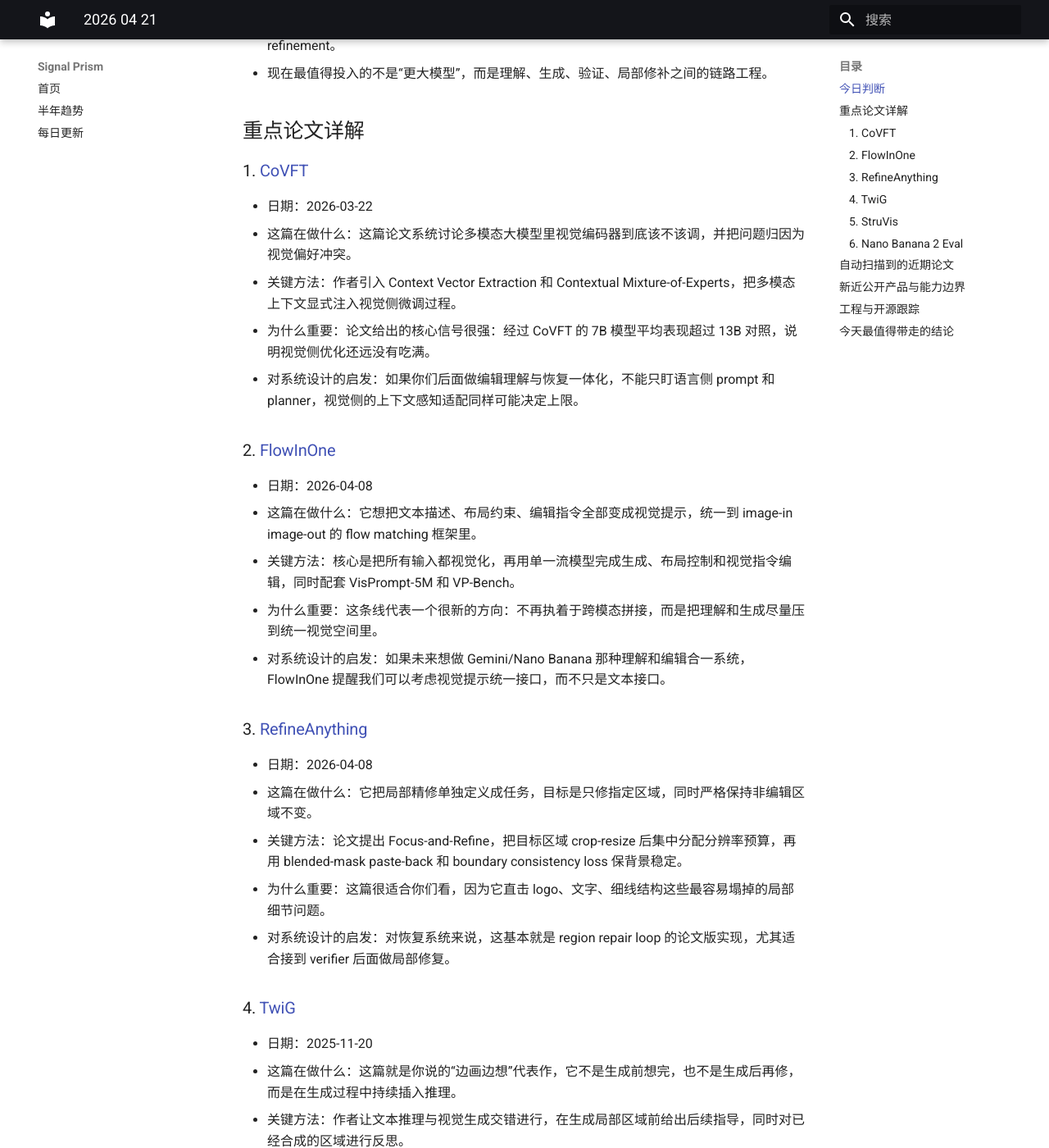
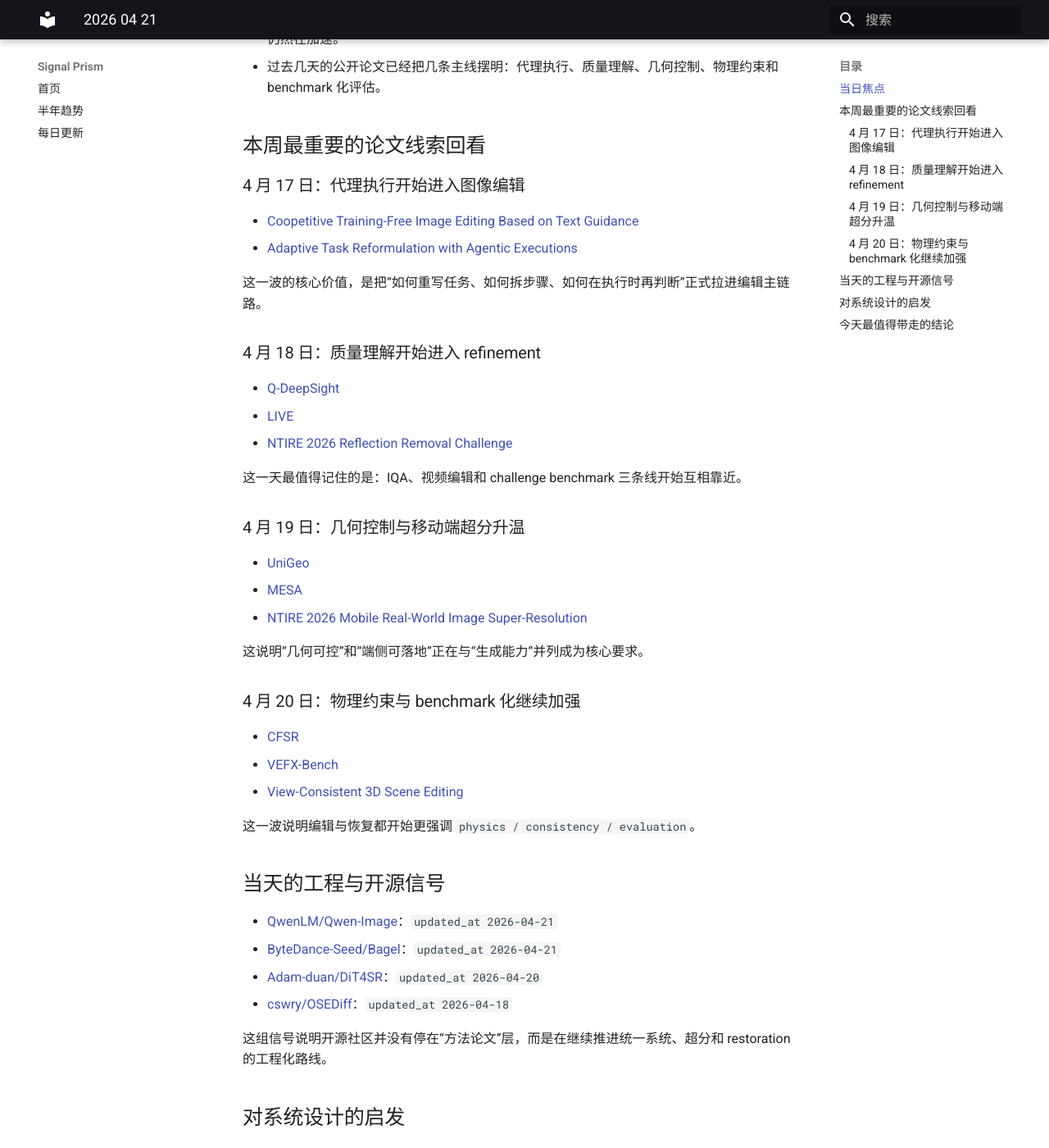
Before and after one commit to JacobLiuC/img_restoration, an MkDocs documentation site: the page built from public_docs/daily_updates/2026-04-21.md, in a window 1280 px wide and 1400 px high, scrolled down 749 px. Shown: the whole window at 82% size. Built offline with MkDocs 1.6.1 and Material for MkDocs 9.7.7, drawn with Linux system fonts in a browser that asks for light colours; some of the changed text lies outside the part shown.

Commit message:
Rewrite 2026-04-21 public brief

```diff
--- a/public_docs/daily_updates/2026-04-21.md
+++ b/public_docs/daily_updates/2026-04-21.md
@@ -1,102 +1,86 @@
 <section class="report-hero brief-hero reveal-on-scroll">
   <div class="hero-kicker">Research Brief</div>
   <h1 class="report-title">每日观察 - 2026-04-21</h1>
-  <p class="report-subtitle">围绕当天最值得关注的论文、产品与工程信号展开说明，并解释它们对图像编辑与恢复方向的意义。</p>
+  <p class="report-subtitle">截至 4 月 21 日晚，这一轮公开信号开始从“单篇论文爆点”转向“周度收束”：编辑、恢复和开源仓库同时指向同一个结论，系统整合能力已经比单一模型能力更重要。</p>
   <div class="report-stats">
-    <div><span>重点</span><strong>论文 / 产品 / 工程</strong></div>
-    <div><span>形式</span><strong>每日观察</strong></div>
-    <div><span>主题</span><strong>关键变化与影响</strong></div>
+    <div><span>主线</span><strong>Weekly Convergence</strong></div>
+    <div><span>重点</span><strong>开源 / 统一系统 / 周度判断</strong></div>
+    <div><span>日期</span><strong>2026-04-21</strong></div>
   </div>
 </section>
 
 <section class="glance-strip reveal-on-scroll">
   <article class="glance-card">
-    <span>今日主线</span>
-    <strong>多轮编辑正在吃掉传统 restoration 的边界</strong>
-    <p>从 Nano Banana 2 替代 restoration 的评测，到 region refinement 和 process reasoning，系统边界正在重写。</p>
+    <span>当天变化</span>
+    <strong>周度信号开始收束到“系统整合”</strong>
+    <p>从 17 到 20 日的论文变化叠加到 21 日的开源动态，结论越来越一致：统一系统比单一模块更重要。</p>
   </article>
   <article class="glance-card">
-    <span>你最该看</span>
-    <strong>CoVFT / FlowInOne / RefineAnything</strong>
-    <p>这三篇分别对应视觉微调上限、理解生成统一接口和局部精修闭环。</p>
+    <span>最值得看</span>
+    <strong>Qwen-Image / Bagel / 过去四天的新论文</strong>
+    <p>当天新的论文密度不高，但开源仓库活跃和过去几天的方法变化已经足够形成一轮清晰判断。</p>
   </article>
   <article class="glance-card">
-    <span>今天的判断</span>
-    <strong>更强的不只是模型，而是链路</strong>
-    <p>真正拉开差距的是 parser、planner、verifier 和 region repair loop 的协同，而不是单一模型大小。</p>
+    <span>当天判断</span>
+    <strong>该从“做模型”转向“做系统”了</strong>
+    <p>这一周的变化叠加后，最重要的问题已经不是 backbone 选谁，而是 parser、planner、verifier 和 repair loop 怎么协同。</p>
   </article>
 </section>
 
-## 今日判断
+## 当日焦点
 
-- 图像编辑继续从单次提示转向多轮会话式工作流。
-- 真实性约束正在从结果打分转向过程控制和局部修复。
-- 通用编辑模型已经可以覆盖一部分 restoration，但前提是有明确 fidelity constraints 和迭代 refinement。
-- 现在最值得投入的不是“更大模型”，而是理解、生成、验证、局部修补之间的链路工程。
+- 4 月 21 日当天新增论文密度不算最高，但开源侧更新让这一周的方向更清楚了。
+- [QwenLM/Qwen-Image](https://github.com/QwenLM/Qwen-Image) 和 [ByteDance-Seed/Bagel](https://github.com/ByteDance-Seed/Bagel) 在仓库层面保持活跃，说明统一多模态路线仍然在加速。
+- 过去几天的公开论文已经把几条主线摆明：代理执行、质量理解、几何控制、物理约束和 benchmark 化评估。
 
-## 重点论文详解
+## 本周最重要的论文线索回看
 
-### 1. [CoVFT](https://arxiv.org/abs/2603.21077)
+### 4 月 17 日：代理执行开始进入图像编辑
 
-- 日期：2026-03-22
-- 这篇在做什么：这篇论文系统讨论多模态大模型里视觉编码器到底该不该调，并把问题归因为视觉偏好冲突。
-- 关键方法：作者引入 Context Vector Extraction 和 Contextual Mixture-of-Experts，把多模态上下文显式注入视觉侧微调过程。
-- 为什么重要：论文给出的核心信号很强：经过 CoVFT 的 7B 模型平均表现超过 13B 对照，说明视觉侧优化还远没有吃满。
-- 对系统设计的启发：如果你们后面做编辑理解与恢复一体化，不能只盯语言侧 prompt 和 planner，视觉侧的上下文感知适配同样可能决定上限。
+- [Coopetitive Training-Free Image Editing Based on Text Guidance](https://arxiv.org/abs/2604.15948v1)
+- [Adaptive Task Reformulation with Agentic Executions](https://arxiv.org/abs/2604.15917v1)
 
-### 2. [FlowInOne](https://arxiv.org/abs/2604.06757)
+这一波的核心价值，是把“如何重写任务、如何拆步骤、如何在执行时再判断”正式拉进编辑主链路。
 
-- 日期：2026-04-08
-- 这篇在做什么：它想把文本描述、布局约束、编辑指令全部变成视觉提示，统一到 image-in image-out 的 flow matching 框架里。
-- 关键方法：核心是把所有输入都视觉化，再用单一流模型完成生成、布局控制和视觉指令编辑，同时配套 VisPrompt-5M 和 VP-Bench。
-- 为什么重要：这条线代表一个很新的方向：不再执着于跨模态拼接，而是把理解和生成尽量压到统一视觉空间里。
-- 对系统设计的启发：如果未来想做 Gemini/Nano Banana 那种理解和编辑合一系统，FlowInOne 提醒我们可以考虑视觉提示统一接口，而不只是文本接口。
+### 4 月 18 日：质量理解开始进入 refinement
 
-### 3. [RefineAnything](https://arxiv.org/abs/2604.06870)
+- [Q-DeepSight](https://arxiv.org/abs/2604.16858v1)
+- [LIVE](https://arxiv.org/abs/2604.17021v1)
+- [NTIRE 2026 Reflection Removal Challenge](https://arxiv.org/abs/2604.10321v2)
 
-- 日期：2026-04-08
-- 这篇在做什么：它把局部精修单独定义成任务，目标是只修指定区域，同时严格保持非编辑区域不变。
-- 关键方法：论文提出 Focus-and-Refine，把目标区域 crop-resize 后集中分配分辨率预算，再用 blended-mask paste-back 和 boundary consistency loss 保背景稳定。
-- 为什么重要：这篇很适合你们看，因为它直击 logo、文字、细线结构这些最容易塌掉的局部细节问题。
-- 对系统设计的启发：对恢复系统来说，这基本就是 region repair loop 的论文版实现，尤其适合接到 verifier 后面做局部修复。
+这一天最值得记住的是：IQA、视频编辑和 challenge benchmark 三条线开始互相靠近。
 
-### 4. [TwiG](https://arxiv.org/abs/2511.16671)
+### 4 月 19 日：几何控制与移动端超分升温
 
-- 日期：2025-11-20
-- 这篇在做什么：这篇就是你说的“边画边想”代表作，它不是生成前想完，也不是生成后再修，而是在生成过程中持续插入推理。
-- 关键方法：作者让文本推理与视觉生成交错进行，在生成局部区域前给出后续指导，同时对已经合成的区域进行反思。
-- 为什么重要：这条路对 agentic editing 很关键，因为它意味着 planning、generation、reflection 可以在同一条链里滚动发生。
-- 对系统设计的启发：如果你们要超过 Nano Banana，最值得学的不是单次提示增强，而是把 reasoning 嵌进生成过程本身。
+- [UniGeo](https://arxiv.org/abs/2604.17565v1)
+- [MESA](https://arxiv.org/abs/2604.17390v1)
+- [NTIRE 2026 Mobile Real-World Image Super-Resolution](https://arxiv.org/abs/2604.17306v1)
 
-### 5. [StruVis](https://arxiv.org/abs/2603.06032)
+这说明“几何可控”和“端侧可落地”正在与“生成能力”并列成为核心要求。
 
-- 日期：2026-03-06
-- 这篇在做什么：这篇走的是另一条“边想边画”路线：不直接生成中间图，而是先生成结构化视觉表示来帮助推理。
-- 关键方法：它用 structured vision 作为中间 reasoning state，让 MLLM 在纯文本推理里也能感知视觉结构。
-- 为什么重要：这代表另一种更省算力的路线，不一定非要真的出中间图，也可以先出结构化视觉草图。
-- 对系统设计的启发：如果你们担心多轮生成太贵，可以把显式中间图换成结构化中间状态，先做 cheap planning 再做 expensive rendering。
+### 4 月 20 日：物理约束与 benchmark 化继续加强
 
-### 6. [Nano Banana 2 Eval](https://arxiv.org/abs/2604.03061)
+- [CFSR](https://arxiv.org/abs/2604.18032v1)
+- [VEFX-Bench](https://arxiv.org/abs/2604.16272v2)
+- [View-Consistent 3D Scene Editing](https://arxiv.org/abs/2604.17801v1)
 
-- 日期：2026-04-03
-- 这篇在做什么：这篇论文正面回答通用图像编辑模型能不能替代传统 restoration，它直接拿 Nano Banana 2 做系统评测。
-- 关键方法：论文强调 concise prompt 加 fidelity constraints 的重要性，并在多类退化、多种场景下和传统 restoration 方法对比。
-- 为什么重要：结论很直接：在 full-reference 指标上表现非常强，感知质量也有竞争力，但对 prompt 很敏感，而且常常需要迭代 refinement。
-- 对系统设计的启发：这基本证明了“编辑大模型 + 指令 + 迭代控制”能吃到 restoration 的一大块空间，但也说明 verifier、prompt parser 和 refinement loop 不能省。
+这一波说明编辑与恢复都开始更强调 `physics / consistency / evaluation`。
 
-## 自动扫描到的近期论文
+## 当天的工程与开源信号
 
+- [QwenLM/Qwen-Image](https://github.com/QwenLM/Qwen-Image)：`updated_at 2026-04-21`
+- [ByteDance-Seed/Bagel](https://github.com/ByteDance-Seed/Bagel)：`updated_at 2026-04-21`
+- [Adam-duan/DiT4SR](https://github.com/Adam-duan/DiT4SR)：`updated_at 2026-04-20`
+- [cswry/OSEDiff](https://github.com/cswry/OSEDiff)：`updated_at 2026-04-18`
 
-## 新近公开产品与能力边界
+这组信号说明开源社区并没有停在“方法论文”层，而是在继续推进统一系统、超分和 restoration 的工程化路线。
 
+## 对系统设计的启发
 
-## 工程与开源跟踪
-
+1. 每日日报不应该只记论文标题，而要形成周度主线判断，因为真正重要的是多条信号怎么收束。
+2. 系统研发上，下一步应把重点放在 `parser + planner + verifier + 局部修补`，而不是继续堆相同类型的数据混训。
+3. 开源跟踪不能只看 star，要看 `updated_at / pushed_at` 和仓库路线是否仍在推进。
 
 ## 今天最值得带走的结论
 
-1. `CoVFT` 说明视觉侧 fine-tuning 依然有巨大空间，而且小模型未必天生输给更大模型。
-2. `FlowInOne` 说明未来的编辑系统可能走向统一视觉接口，而不只是文本指令接口。
-3. `RefineAnything` 说明 region-specific refinement 会成为 verifier 之后的标准后处理模块。
-4. `TwiG / StruVis` 说明 reasoning 可以嵌入生成过程内部，形成真正的边画边想。
-5. `Nano Banana 2 Eval` 说明通用编辑模型确实开始替代传统 restoration，但还离不开 prompt parser、保真约束和迭代闭环。
+4 月 21 日真正值得记录的，不是某一篇单独论文，而是这一周信号已经足够一致：图像编辑和恢复的领先方案，正在从“更强单模型”收束到“更强系统编排”。如果你们接下来要超越 Nano Banana，这一轮最该投入的就是系统结构，而不是继续把同一条模型路走得更重。
```
